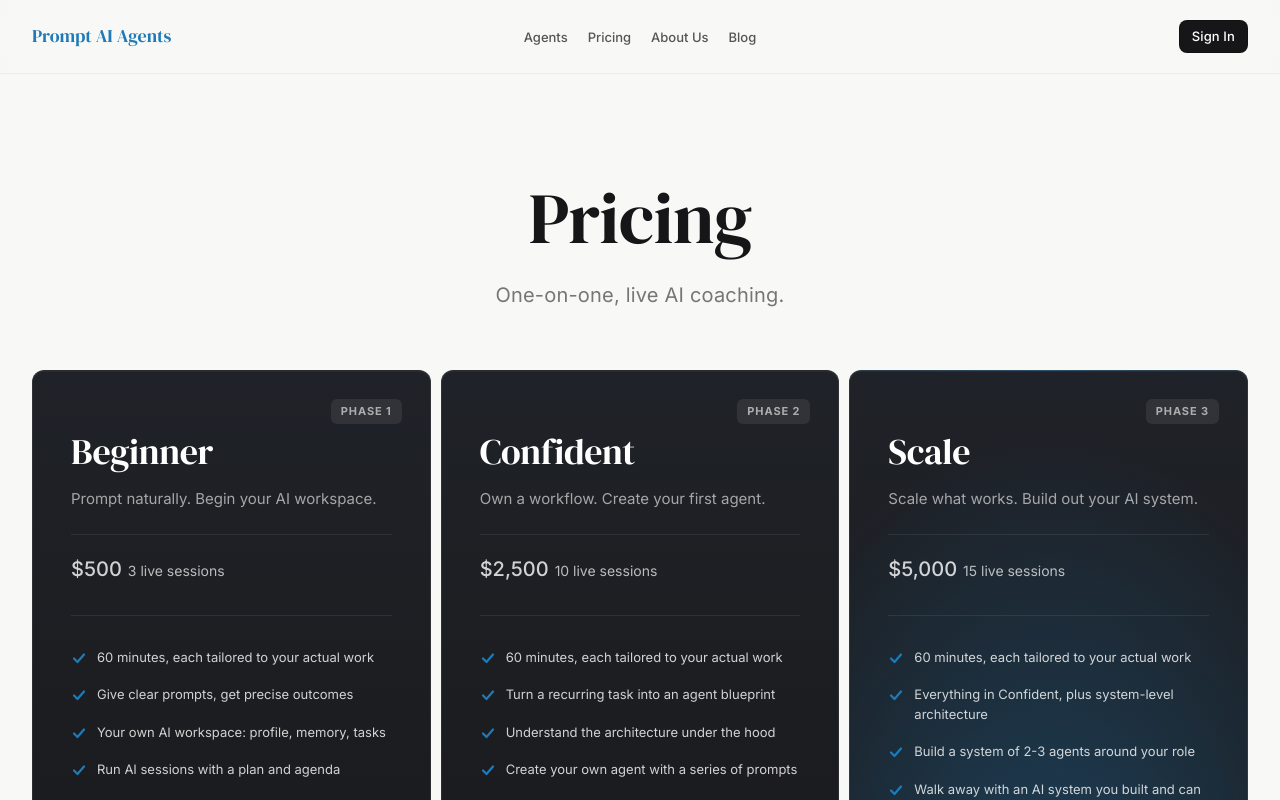
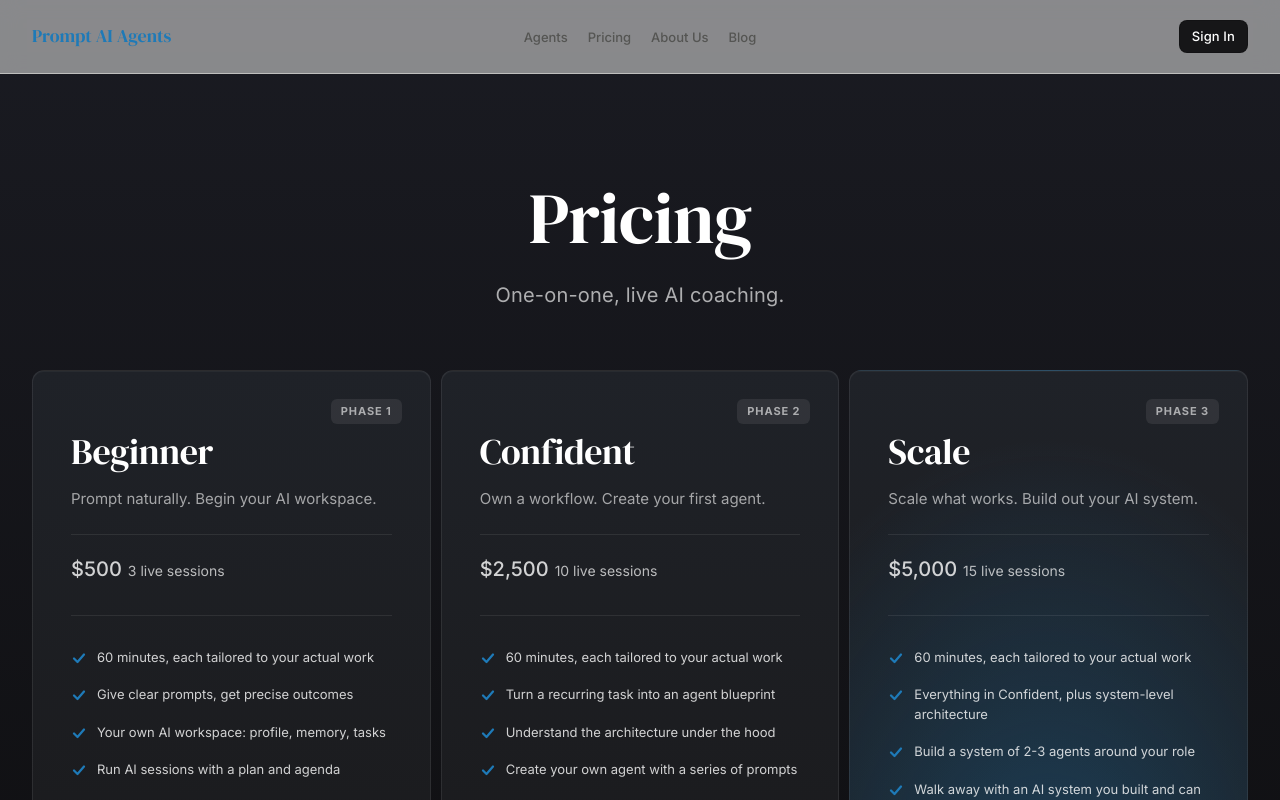
Before and after one commit to coolcalvin457-tech/agent-timesaver-nextjs, a Next.js app: page /pricing in a window 1280 px wide. Shown: the top 800 px of the page. Built offline with nearby package versions, Linux system fonts and the light colour scheme; no server answers.

Commit message:
pricing page dark background to match agent landing pages

```diff
--- a/app/pricing/page.tsx
+++ b/app/pricing/page.tsx
@@ -135,6 +135,8 @@ export default function PricingPage() {
           minHeight: "100vh",
           paddingTop: "100px",
           paddingBottom: "120px",
+          background: "linear-gradient(180deg, #1A1B22 0%, #0E0E10 100%)",
+          color: "#fff",
         }}
       >
         {/* Page header */}
@@ -146,6 +148,7 @@ export default function PricingPage() {
                 marginBottom: "20px",
                 fontSize: "clamp(2.75rem, 6vw, 4.5rem)",
                 lineHeight: 1.05,
+                color: "#fff",
               }}
             >
               Pricing
@@ -154,6 +157,7 @@ export default function PricingPage() {
               className="hero-subheadline"
               style={{
                 margin: "0 auto",
+                color: "rgba(255,255,255,0.65)",
               }}
             >
               One-on-one, live AI coaching.
```
